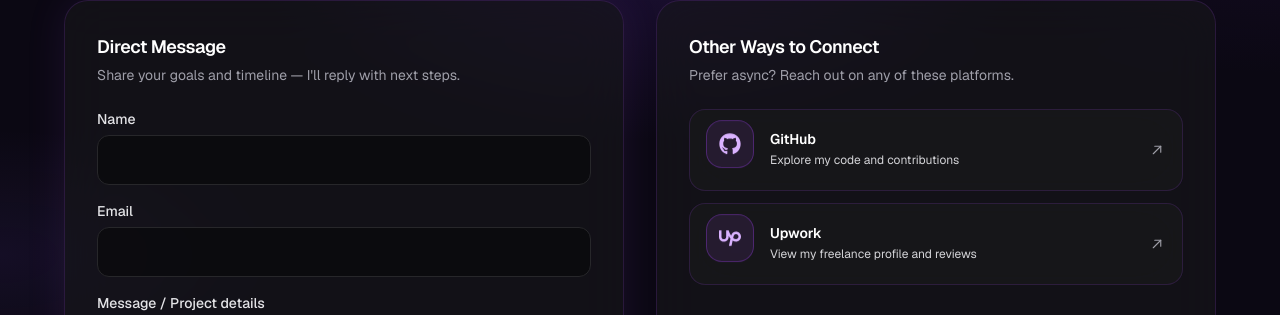
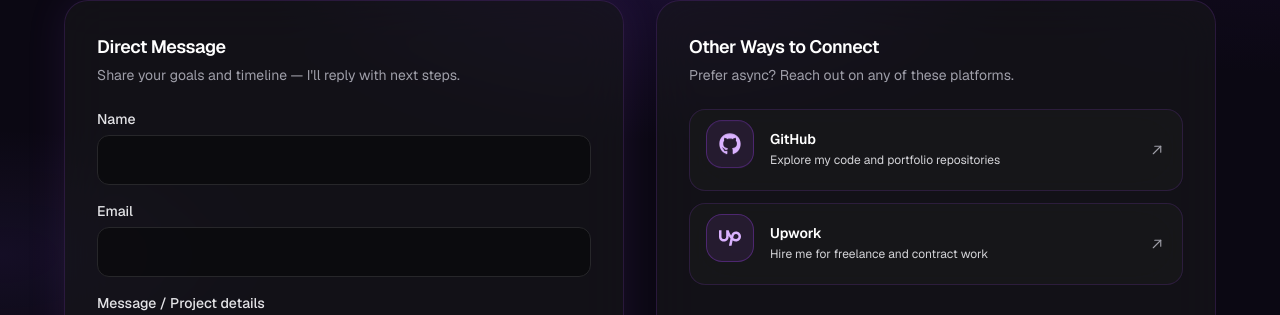
Before and after one commit to rajendrar500/my-portfolio, a Next.js app: page /about in a window 1280 px wide. Shown: the part 6025-6340 px from the top of the page. Built offline with nearby package versions, Linux system fonts and the light colour scheme; no server answers.

Commit message:
Restore GitHub and Upwork connect channels on contact.

```diff
--- a/components/about/ContactConnectChannels.tsx
+++ b/components/about/ContactConnectChannels.tsx
@@ -2,39 +2,32 @@
 
 import { useEffect, useState } from "react";
 import type { IconType } from "react-icons";
-import { FaGithub, FaLinkedinIn } from "react-icons/fa";
+import { FaGithub } from "react-icons/fa";
 import { SiUpwork } from "react-icons/si";
 import { IconArrowUpRight } from "@/components/icons";
-import { GITHUB_PROFILE_URL, LINKEDIN_PROFILE_URL, UPWORK_PROFILE_URL } from "@/lib/site-config";
+import { GITHUB_PROFILE_URL, UPWORK_PROFILE_URL } from "@/lib/site-config";
 import { cn } from "@/lib/cn";
 
 const CHANNELS: {
   Icon: IconType;
   label: string;
   description: string;
-  href: string | null;
+  href: string;
   floatDelay: string;
 }[] = [
   {
     Icon: FaGithub,
     label: "GitHub",
-    description: "Explore my code and contributions",
-    href: GITHUB_PROFILE_URL,
+    description: "Explore my code and portfolio repositories",
+    href: GITHUB_PROFILE_URL!,
     floatDelay: "0s",
   },
   {
     Icon: SiUpwork,
     label: "Upwork",
-    description: "View my freelance profile and reviews",
-    href: UPWORK_PROFILE_URL,
-    floatDelay: "0.35s",
-  },
-  {
-    Icon: FaLinkedinIn,
-    label: "LinkedIn",
-    description: "Connect with me professionally",
-    href: LINKEDIN_PROFILE_URL,
-    floatDelay: "0.7s",
+    description: "Hire me for freelance and contract work",
+    href: UPWORK_PROFILE_URL!,
+    floatDelay: "0.15s",
   },
 ];
 
@@ -55,7 +48,7 @@ function ConnectCard({
   Icon: IconType;
   label: string;
   description: string;
-  href: string | null;
+  href: string;
   floatDelay: string;
   reduceMotion: boolean;
 }) {
@@ -71,19 +64,13 @@ function ConnectCard({
         <p className="text-sm font-semibold text-white">{label}</p>
         <p className="mt-0.5 text-xs leading-relaxed text-zinc-300">{description}</p>
       </div>
-      {href ? (
-        <IconArrowUpRight
-          className="shrink-0 text-zinc-400 transition-all duration-300 group-hover:translate-x-1 group-hover:text-purple-300"
-          width={18}
-          height={18}
-        />
-      ) : null}
+      <IconArrowUpRight
+        className="shrink-0 text-zinc-400 transition-all duration-300 group-hover:translate-x-1 group-hover:text-purple-300"
+        width={18}
+        height={18}
+      />
     </>
   );
-
-  if (!href) {
-    return <div className={`${cardClassName} opacity-60`}>{inner}</div>;
-  }
 
   return (
     <a href={href} target="_blank" rel="noopener noreferrer" className={cardClassName}>
@@ -105,7 +92,7 @@ export function ContactConnectChannels() {
 
   return (
     <div className="mt-6 flex flex-col gap-3">
-      {CHANNELS.filter((channel) => channel.href).map((channel) => (
+      {CHANNELS.map((channel) => (
         <ConnectCard key={channel.label} {...channel} reduceMotion={reduceMotion} />
       ))}
     </div>
```
